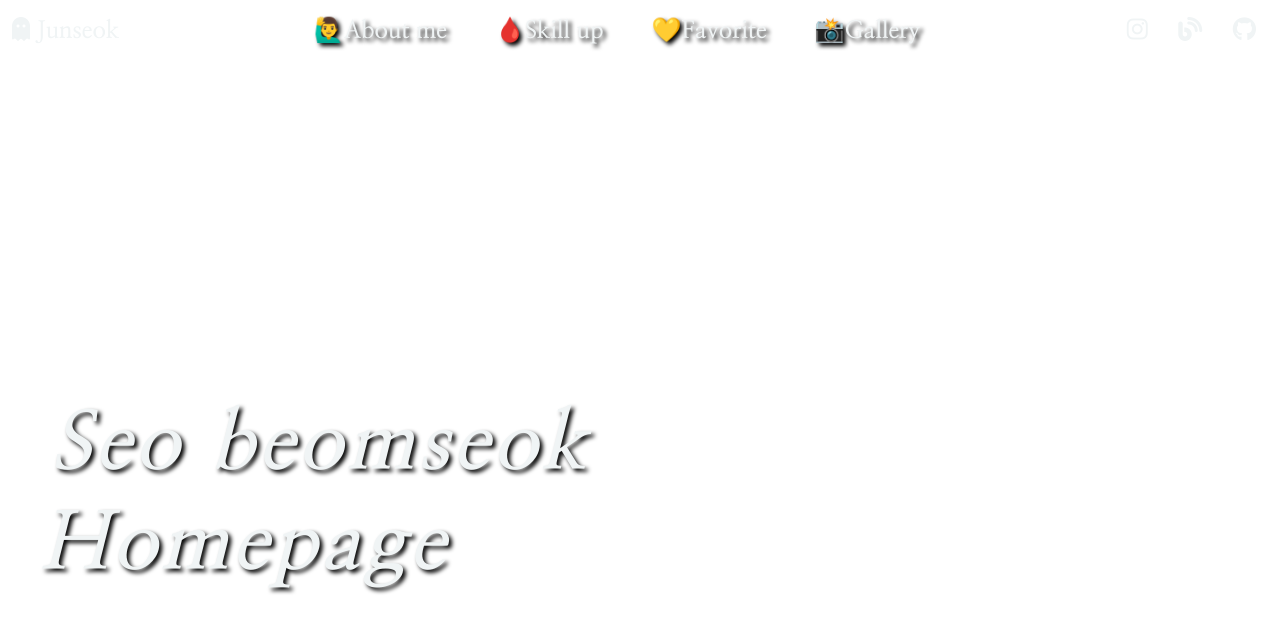
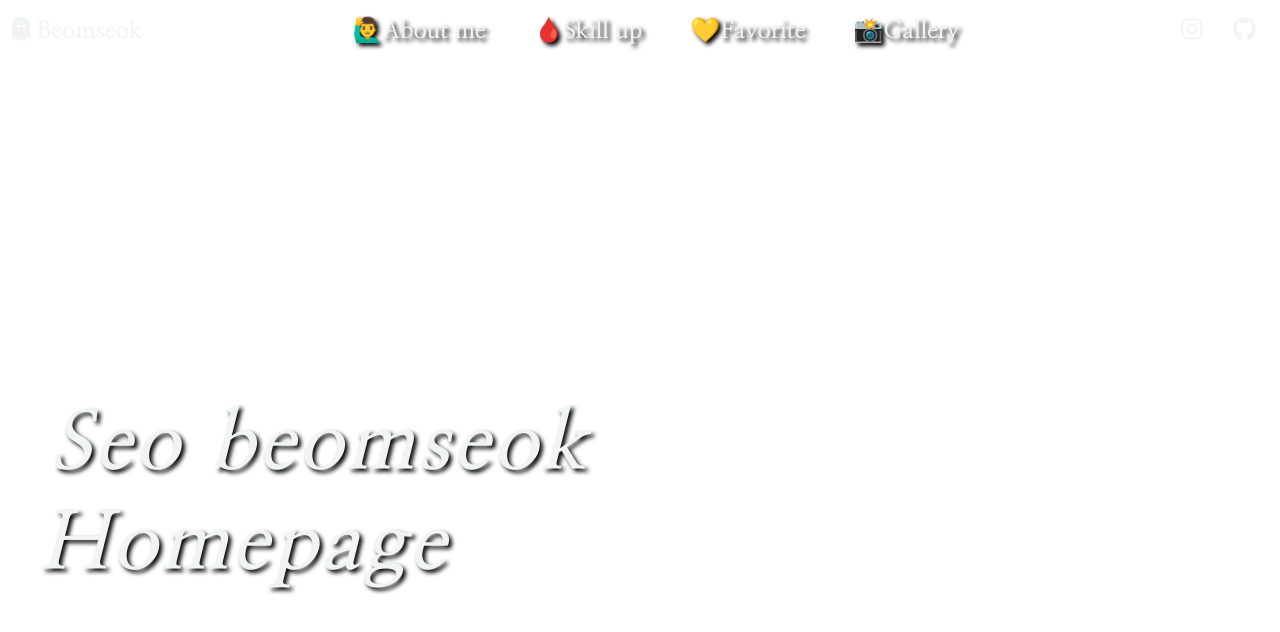
Before and after one commit to beomseok0/Mid-Term-Project, a plain HTML site: page index.html in a window 1280 px wide. Shown: the top 632 px of the page. Drawn offline with Linux system fonts and the light colour scheme.

Commit message:
second commit

```diff
--- a/index.html
+++ b/index.html
@@ -5,7 +5,7 @@
     <meta http-equiv="X-UA-Compatible" content="IE=edge">
     <meta name="viewport" content="width=device-width, initial-scale=1.0">
     <!-- 전송할 때 뜨는 이미지 -->
-    <meta property="og:title" content="junseok Webpage">
+    <meta property="og:title" content="beomseok Webpage">
     <meta property="og:description" content="어서와 여긴 처음이지?">
     <meta property="og:image" content="Image/banner6.jpg">
     <!-- 아이콘 -->
@@ -23,7 +23,7 @@
     <nav class="navbar">
         <div class="menu_logo">
             <i class="fa-solid fa-ghost"></i>
-            <a href="index.html">Junseok</a>
+            <a href="index.html">Beomseok</a>
         </div>
 
         <ul class="menu">
@@ -35,7 +35,6 @@
 
         <ul class="navbar_icons">
             <a target="_blank" href="https://www.instagram.com/qjatjrtj/"><i class="fa-brands fa-instagram"></i></a>
-            <a target="_blank" href="https://velog.io/@oask12"><i class="fa-solid fa-blog"></i></a>
             <a target="_blank" href="https://github.com/beomseok0"><i class="fa-brands fa-github"></i></a>
         </ul>
 
```
